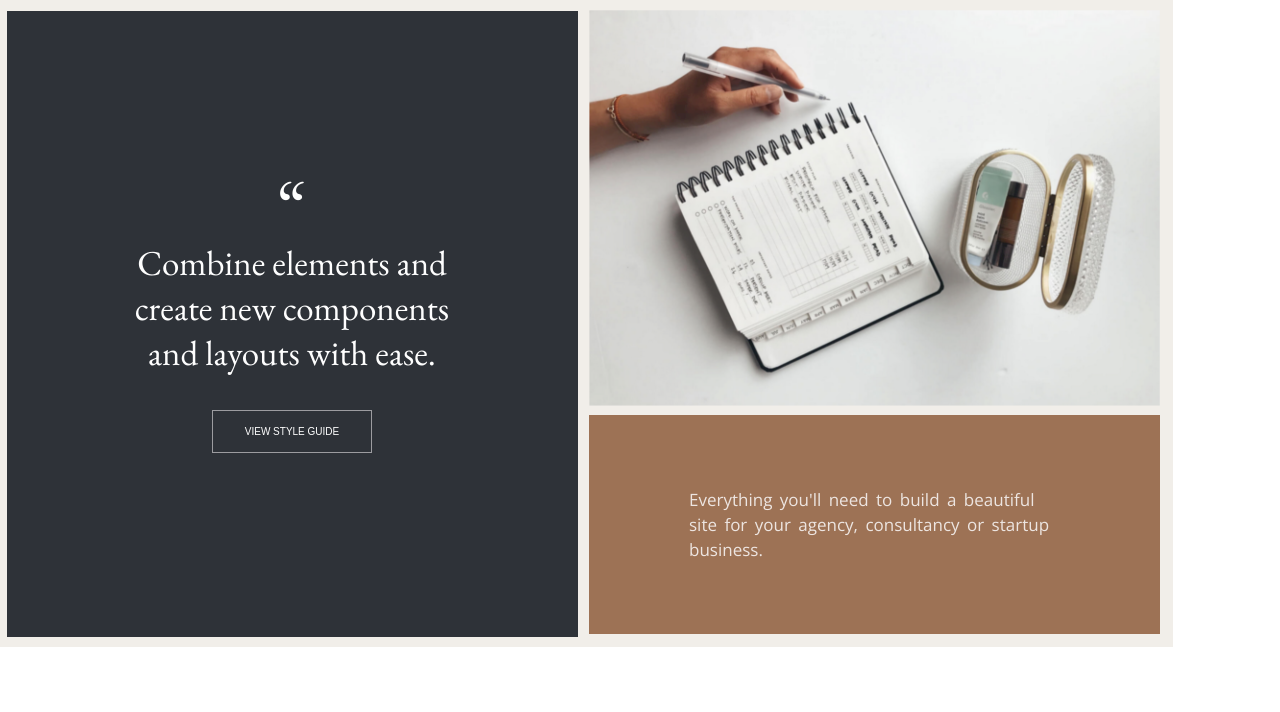
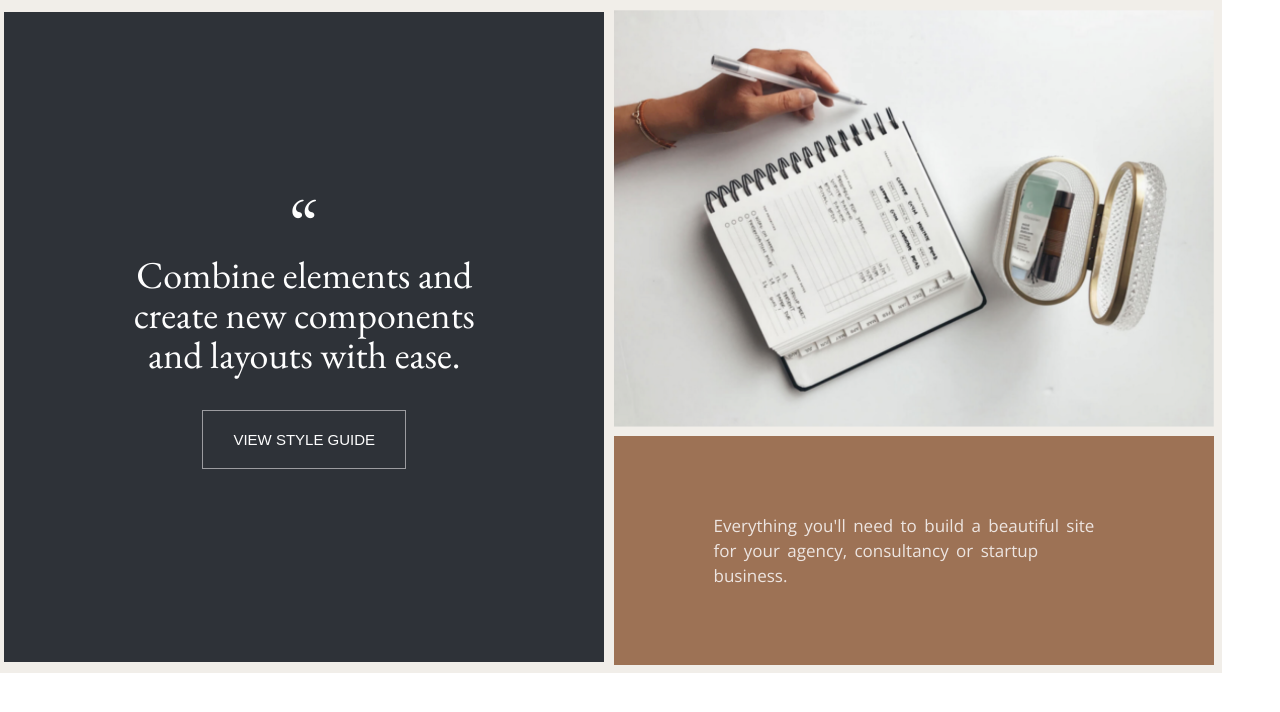
Before and after one commit to maureenoldyck/end-of-field-challenge, a plain HTML site: page complex/index.html in a window 1280 px wide. Drawn offline with nearby package versions, Linux system fonts and the light colour scheme.

Commit message:
Made complex interface pixel perfect

```diff
--- a/complex/style.css
+++ b/complex/style.css
@@ -7,8 +7,8 @@
 }
 
 .containers {
-    width: 1173px;
-    height: 647px;
+    width: 1222px;
+    height: 673px;
     background-color: #f1eee9;
     display: grid;
     grid-template: "left top"
@@ -18,8 +18,8 @@
 /*** LEFT SIDE ***/
 
 .left-container {
-    width: 571px;
-    height: 626px;
+    width: 600px;
+    height: 650px;
     grid-area: left;
     background-color: #2e3238;
     color: #fefefe;
@@ -31,24 +31,24 @@
 
 .quote {
     font-size: 70px;
-    line-height: 0px;
 }
 
 .text1 {
     display: table-cell;
     vertical-align: middle;
-    font-size: 35px;
+    font-size: 38px;
     padding: 0 120px;
+    line-height: 40px;
 }
 
 .button {
     border: 1px solid#9c9ca0;
     background-color: #2e3238;
     color: #fefefe;
-    padding: 15px 32px;
+    padding: 20px 30px;
     text-decoration: none;
     display: inline-block;
-    font-size: 10px;
+    font-size: 15px;
     margin-top: 35px;
     cursor: pointer;
 }
@@ -69,8 +69,8 @@
 }
 
 img {
-    width: 571px;
-    height: 396px;
+    width: 600px;
+    height: 417px;
     object-fit: cover;
 }
 
@@ -78,8 +78,8 @@ img {
 
 .right-bottomcontainer {
     margin-top: 5px;
-    width: 571px;
-    height: 219px;
+    width: 600px;
+    height: 229px;
     grid-area: bottom;
     color: #ede5e1;
     background-color: #9d7255;
```
Also changed, not shown: complex/images/complex.07.png (added).
